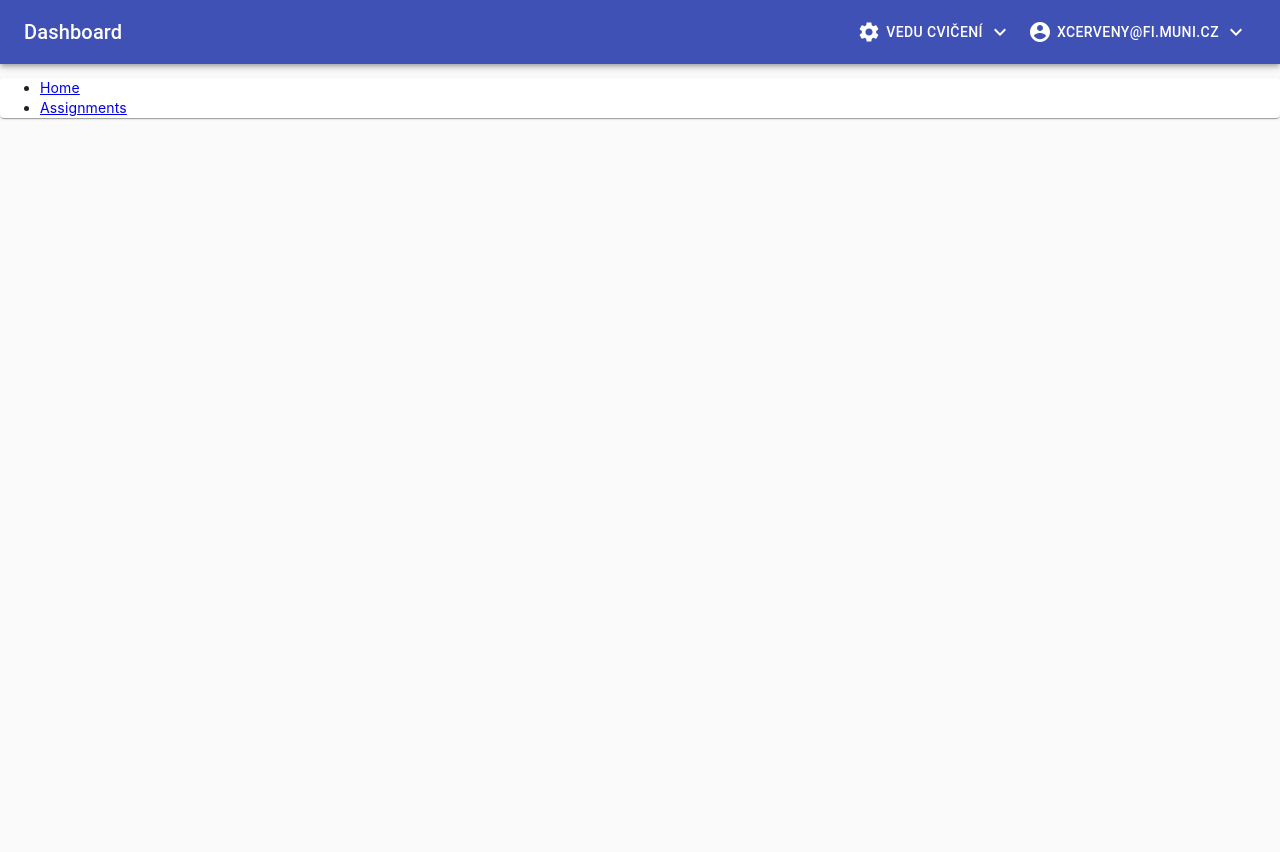
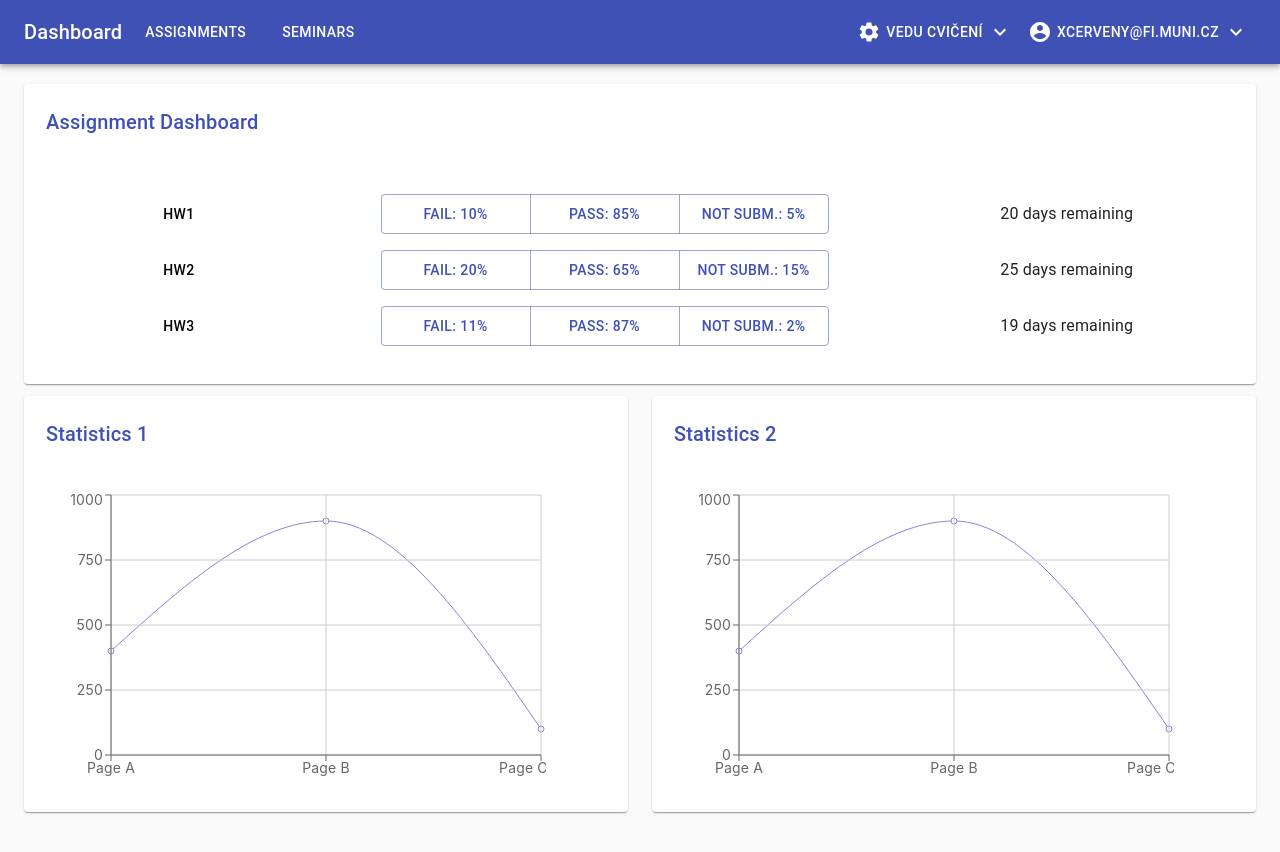
Before and after one commit to martincerveny/DT-frag-webapp, a React (Create React App) app in the folder client/: page / in a window 1280 px wide. Before the commit the page ends 800 px from the top, so only its background shows below. Built offline with nearby package versions, Linux system fonts and the light colour scheme.

Commit message:
assignment view, seminar, routes

```diff
--- a/client/src/App.tsx
+++ b/client/src/App.tsx
@@ -1,14 +1,16 @@
 /** @jsx jsx */
-import { css, Global, jsx } from '@emotion/core';
+import {css, Global, jsx} from '@emotion/core';
 import React from 'react';
-import { DEFAULT_FONT_FAMILY } from './styles/stylingConstants';
-import { Login } from './components/login/Login';
-import { Home } from './components/home/Home';
-import { CssBaseline } from '@material-ui/core';
-import { BrowserRouter as Router, Switch, Route } from 'react-router-dom';
-import { AssignmentDashboard } from './components/assignment/assignmentDashboard/AssignmentDashboard';
-import { MenuBar } from './components/menuBar/MenuBar';
+import {DEFAULT_FONT_FAMILY} from './styles/stylingConstants';
+import {Login} from './components/login/Login';
+import {Home} from './components/home/Home';
+import {CssBaseline} from '@material-ui/core';
+import {BrowserRouter as Router, Switch, Route} from 'react-router-dom';
+import {AssignmentDashboard} from './components/assignment/assignmentDashboard/AssignmentDashboard';
+import {MenuBar} from './components/menuBar/MenuBar';
 import {AssignmentView} from "./components/assignment/assignmentView/AssignmentView";
+import {SeminarDashboard} from "./components/seminar/SeminarDashboard";
+import {Routes} from "./code/interfaces/routes";
 
 const renderGlobalCssSettings = () => (
     <Global
@@ -37,7 +39,7 @@ const App = () => {
     };
 
     const renderMenuBar = () => {
-    return <MenuBar />;
+        return <MenuBar/>;
     };
 
     const getLoggedRoutes = () => {
@@ -45,14 +47,14 @@ const App = () => {
             <div css={root}>
                 {renderMenuBar()}
                 <Switch>
-          <Route path="/assignments/:assignmentId">
-            <AssignmentView />
+                    <Route path={Routes.AssignmentView}>
+                        <AssignmentView/>
                     </Route>
-          <Route path="/assignments">
-            <AssignmentDashboard />
+                    <Route path={Routes.Seminars}>
+                        <SeminarDashboard/>
                     </Route>
                     <Route path="/">
-            <Home />
+                        <Home/>
                     </Route>
                 </Switch>
             </div>
@@ -62,14 +64,14 @@ const App = () => {
     const getUnloggedRoutes = () => {
         return (
             <Route path="/">
-        <Login handleIsLoggedIn={handleIsLoggedIn} />
+                <Login handleIsLoggedIn={handleIsLoggedIn}/>
             </Route>
         );
     };
 
     return (
         <div className="App">
-      <CssBaseline />
+            <CssBaseline/>
             {renderGlobalCssSettings()}
             <Router>{renderRoutes()}</Router>
         </div>
--- /dev/null
+++ b/client/src/code/interfaces/routes.ts
@@ -0,0 +1,6 @@
+export enum Routes {
+    Home = '/',
+    AssignmentView = '/assignments/:assignmentId',
+    Assignments = '/assignments',
+    Seminars = '/seminars',
+}
--- a/client/src/components/assignment/assignmentDashboard/AssignmentDashboard.tsx
+++ b/client/src/components/assignment/assignmentDashboard/AssignmentDashboard.tsx
@@ -6,6 +6,7 @@ import {Button, ButtonGroup, Container, Grid, List, ListItem, Paper, Typography}
 import {LineChart, Line, CartesianGrid, XAxis, YAxis} from 'recharts';
 import {Link} from "react-router-dom";
 import {colors} from "../../../styles/colors";
+import {Routes} from "../../../code/interfaces/routes";
 
 const AssignmentDashboardComponent: React.FC = () => {
     const exampleData = [{name: 'Page A', uv: 400, pv: 2400, amt: 2400}, {
@@ -70,7 +71,7 @@ const AssignmentDashboardComponent: React.FC = () => {
                                                     alignItems="center"
                                                 >
                                                     <Button variant="text">
-                                                        <Link to={`/assignments/${d.id}`} css={linkName}>
+                                                        <Link to={`${Routes.Assignments}/${d.id}`} css={linkName}>
                                                             {d.name}
                                                         </Link>
                                                     </Button>
--- a/client/src/components/home/Home.tsx
+++ b/client/src/components/home/Home.tsx
@@ -1,25 +1,13 @@
 /** @jsx jsx */
 import React from 'react';
 import styled from '@emotion/styled';
-import { css, jsx } from '@emotion/core';
-import { Paper } from '@material-ui/core';
-import { Link } from 'react-router-dom';
+import {css, jsx} from '@emotion/core';
+import {AssignmentDashboard} from "../assignment/assignmentDashboard/AssignmentDashboard";
 
 const HomeComponent: React.FC = () => {
-  return (
-    <div>
-      <Paper>
-        <ul>
-          <li>
-            <Link to="/">Home</Link>
-          </li>
-          <li>
-            <Link to="/assignments">Assignments</Link>
-          </li>
-        </ul>
-      </Paper>
-    </div>
-  );
+    return (
+        <AssignmentDashboard/>
+    );
 };
 
 const StyledHome = styled(HomeComponent)``;
--- a/client/src/components/menuBar/MenuBar.tsx
+++ b/client/src/components/menuBar/MenuBar.tsx
@@ -1,13 +1,14 @@
 /** @jsx jsx */
 import styled from '@emotion/styled';
-import { css, jsx } from '@emotion/core';
+import {css, jsx} from '@emotion/core';
 import React from 'react';
-import { AppBar, Button, Menu, MenuItem, Toolbar, Tooltip, Typography } from '@material-ui/core';
+import {AppBar, Button, Menu, MenuItem, Toolbar, Tooltip, Typography} from '@material-ui/core';
 import ExpandMoreIcon from '@material-ui/icons/ExpandMore';
 import SettingsIcon from '@material-ui/icons/Settings';
 import AccountCircleIcon from '@material-ui/icons/AccountCircle';
-import { Link } from 'react-router-dom';
-import { colors } from '../../styles/colors';
+import {Link} from 'react-router-dom';
+import {colors} from '../../styles/colors';
+import {Routes} from "../../code/interfaces/routes";
 
 const MenuBarComponent: React.FC = () => {
     const [anchorElUser, setAnchorElUser] = React.useState(null);
@@ -33,16 +34,31 @@ const MenuBarComponent: React.FC = () => {
         <div css={appBar}>
             <AppBar position="static">
                 <Toolbar>
-          <div css={titleWrapper}>
-            <Link to="/" css={title}>
+                    <div>
+                        <Link to={Routes.Home} css={title}>
                             <Typography variant="h6">Dashboard</Typography>
                         </Link>
                     </div>
+                    <div css={menuItemWrapper}>
+                        <Link to={Routes.Home} css={title}>
+                            <Button color="inherit">
+                                <span css={buttonText}>Assignments</span>
+                            </Button>
+                        </Link>
+                    </div>
+                  <div css={lastMenuItemWrapper}>
+                    <Link to={Routes.Seminars} css={title}>
+                      <Button color="inherit">
+                        <span css={buttonText}>Seminars</span>
+                      </Button>
+                    </Link>
+                  </div>
                     <Tooltip title="Change role">
-            <Button color="inherit" aria-controls="simple-menu" aria-haspopup="true" onClick={handleClickChangeRole}>
-              <SettingsIcon />
+                        <Button color="inherit" aria-controls="simple-menu" aria-haspopup="true"
+                                onClick={handleClickChangeRole}>
+                            <SettingsIcon/>
                             <span css={buttonText}>Vedu cvičení</span>
-              <ExpandMoreIcon />
+                            <ExpandMoreIcon/>
                         </Button>
                     </Tooltip>
                     <Menu
@@ -58,9 +74,9 @@ const MenuBarComponent: React.FC = () => {
                     </Menu>
 
                     <Button color="inherit" aria-controls="simple-menu" aria-haspopup="true" onClick={handleClickUser}>
-            <AccountCircleIcon />
+                        <AccountCircleIcon/>
                         <span css={buttonText}>xcerveny@fi.muni.cz</span>
-            <ExpandMoreIcon />
+                        <ExpandMoreIcon/>
                     </Button>
                     <Menu
                         id="simple-menu"
@@ -84,7 +100,11 @@ const appBar = css`
   flex-grow: 1;
 `;
 
-const titleWrapper = css`
+const menuItemWrapper = css`
+  margin-left: 10px;
+`;
+const lastMenuItemWrapper = css`
+  margin-left: 10px;
   flex-grow: 1;
 `;
 
--- /dev/null
+++ b/client/src/components/seminar/SeminarDashboard.tsx
@@ -0,0 +1,73 @@
+/** @jsx jsx */
+import React from 'react';
+import styled from '@emotion/styled';
+import {css, jsx} from '@emotion/core';
+import {Button, ButtonGroup, Container, Grid, List, ListItem, Paper, Typography} from "@material-ui/core";
+import {Link} from "react-router-dom";
+import {colors} from "../../styles/colors";
+
+const SeminarDashboardComponent: React.FC = () => {
+    return (
+        <div css={root}>
+            <Container maxWidth="lg" css={container}>
+                <Grid container spacing={3}>
+                    <Grid item xs={12} md={12} lg={12}>
+                        <Paper css={paper}>
+                            <Grid container direction="column">
+                                <Typography component="h2" variant="h6" color="primary" gutterBottom css={heading}>
+                                    Seminar Dashboard
+                                </Typography>
+                                <p css={content}>
+                                            test
+                                </p>
+                            </Grid>
+                        </Paper>
+                    </Grid>
+                </Grid>
+            </Container>
+        </div>
+    );
+};
+
+const StyledSeminarDashboard = styled(SeminarDashboardComponent)``;
+
+export const SeminarDashboard = (props: any) => <StyledSeminarDashboard {...props} />;
+
+const root = css`
+  flex-grow: 1;
+`;
+
+const buttonGroupWrapper = css`
+  width: 450px;
+`;
+
+const linkName = css`
+  color: ${colors.black};
+  text-decoration: none;
+`;
+
+const buttonWrapper = css`
+  width: 150px;
+  height: 40px;
+`;
+
+const container = css`
+  padding-top: 20px;
+  padding-bottom: 40px;
+`;
+
+const paper = css`
+  padding: 2px;
+  display: flex;
+  overflow: auto;
+  flexdirection: column;
+  height: 240;
+`;
+
+const heading = css`
+  margin: 20px;
+`;
+
+const content = css`
+  margin: 20px;
+`;
```
Also changed, not shown: client/src/components/assignment/assignmentView/AssignmentView.tsx (+76 -2 lines). Lines whose indentation alone changed are shown as unchanged.
